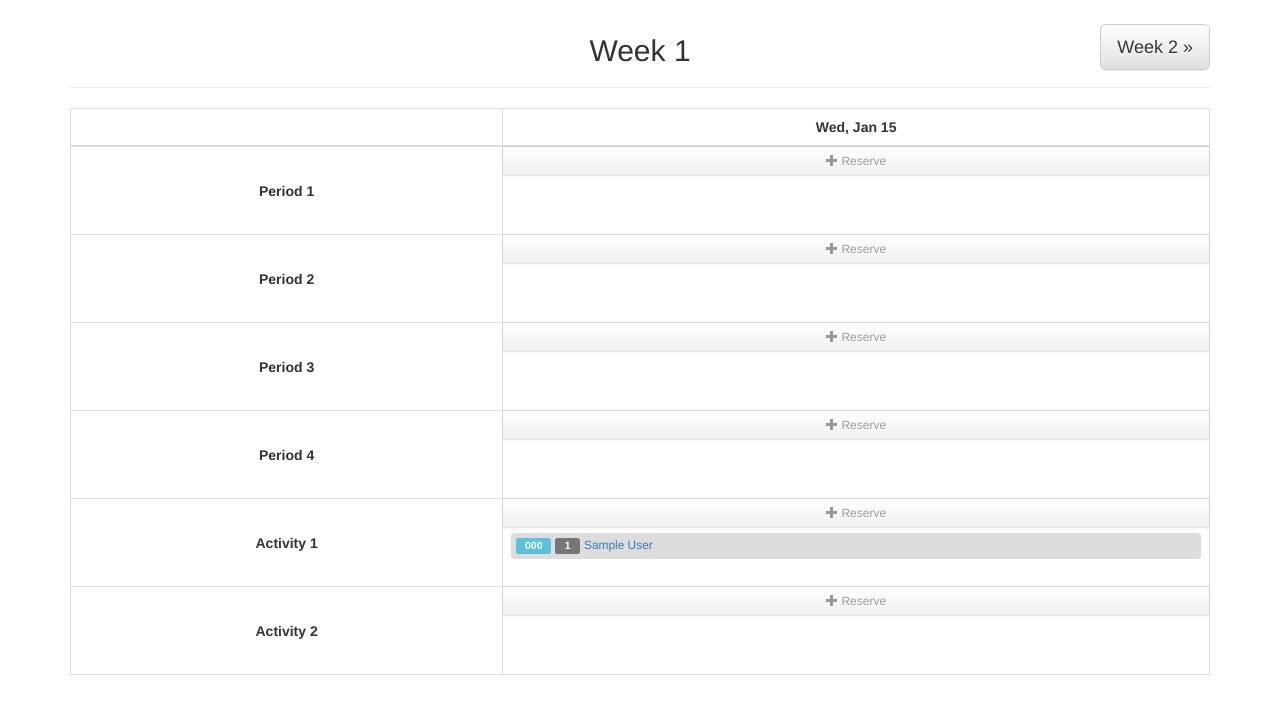
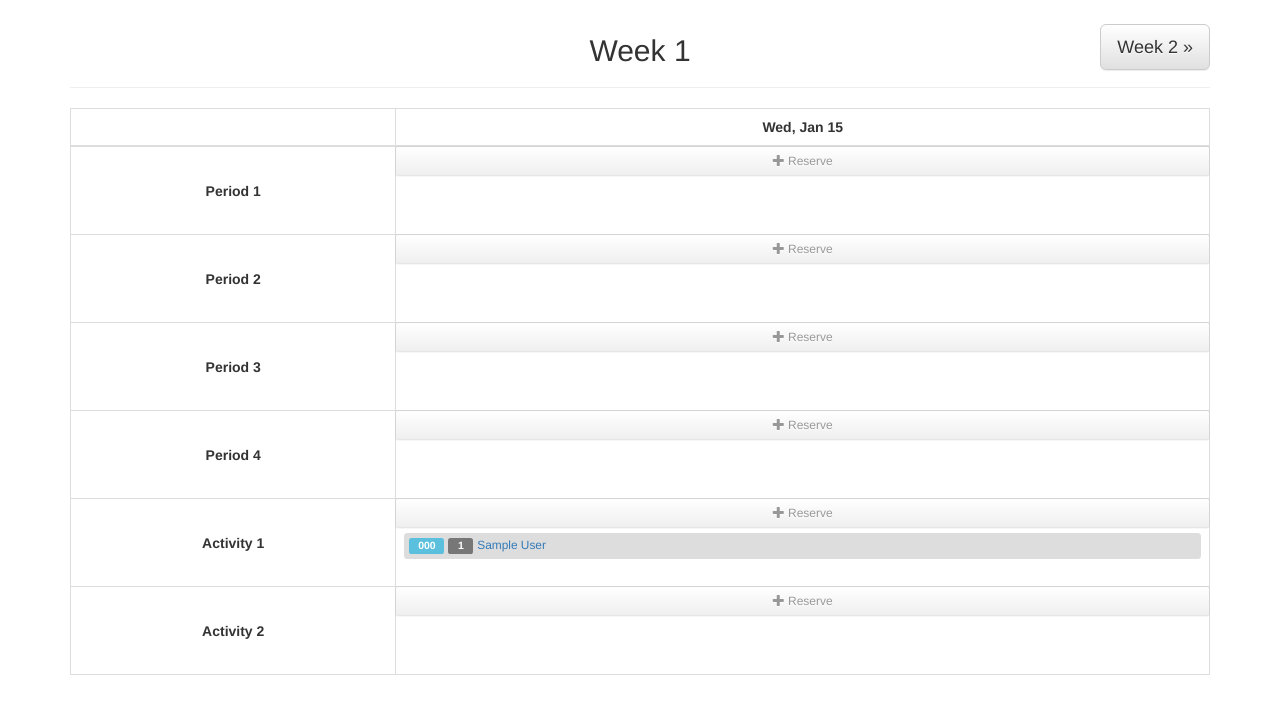
Before and after one commit to raghavsethi/techtracking, a Django app: page /site/1/week/1 in a window 1280 px wide. Shown: the part 51-765 px from the top of the page. Run offline with Django 3.2, Linux system fonts and the light colour scheme; tables that the repository leaves empty hold one stand-in row (values such as "Sample post"); some libraries are stand-ins or nearby versions.

Commit message:
Make table column spacing more consistent

```diff
--- a/checkout/templates/checkout/week.html
+++ b/checkout/templates/checkout/week.html
@@ -43,7 +43,7 @@
         <tr>
           <th></th>
           {% for calendar_day in calendar_days %}
-            <th class="text-center" style="min-width: 150px; width:150px">
+            <th class="text-center" style="min-width: 150px; width:250px">
               {{ calendar_day.date|date:"D, M d" }}
             </th>
           {% endfor %}
```
